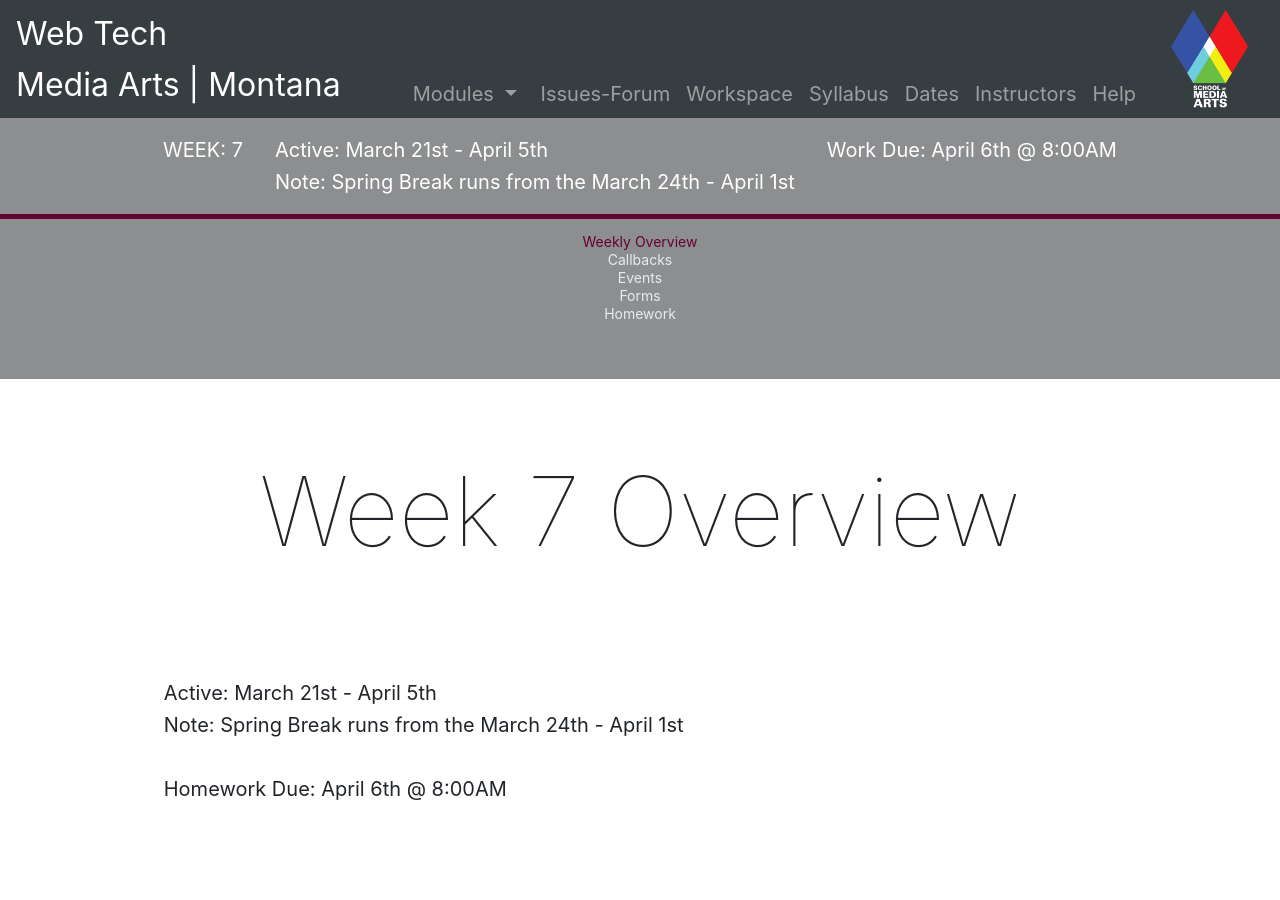
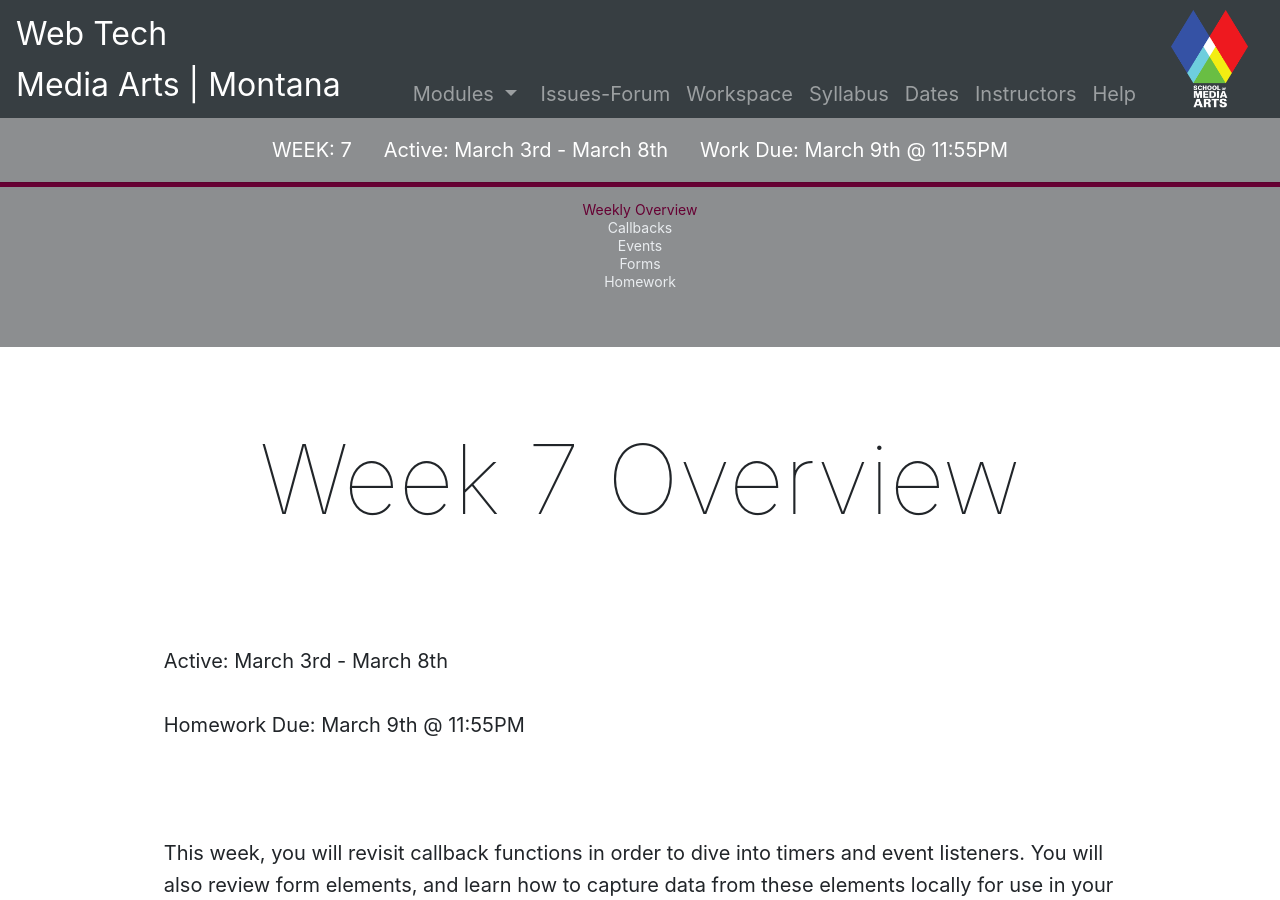
Before and after one commit to Montana-Media-Arts/441-web-tech-Spring2019-course, a Jekyll site: the page built from modules/week-7/_posts/2000-01-01-overview.md, in a window 1280 px wide and 900 px high. Built offline with Jekyll 4.4.1, drawn with Linux system fonts in a browser that asks for light colours; nearby versions of some CDN libraries.

Commit message:
updated dates and data

```diff
--- a/_data/dates.yml
+++ b/_data/dates.yml
@@ -1,16 +1,20 @@
 
-# Spring 2018
-1: ["January 24th - January 30th", "January 31st @ 8:00AM"]
-2: ["January 31st - February 6th", "February 7th @ 8:00AM"]
-3: ["February 7th - February 13th", "February 14th @ 8:00AM"]
-4: ["February 14th - February 20th", "February 21st @ 8:00AM"]
-5: ["February 21st - February 27th", "February 28th @ 8:00AM"]
-# 6: ["February 28th - March 6th", "March 7th @ 8:00AM"]
-6: ["March 7th - March 13th", "March 14th @ 8:00AM"]
-7: ["March 21st - April 5th<br>Note: Spring Break runs from the March 24th - April 1st", "April 6th @ 8:00AM"]
-8: ["April 10th - April 17th", "No Homework Due"]
-9: ["April 18th - April 24th", "April 25th @ 8:00AM"]
-10: ["April 30th - May 9th", "May 10th @ 8:00AM"]
+# Spring 2019
+1: ["January 13th - January 18th", "January 19th @ 11:55PM"]
+2: ["January 20th - January 25th", "January 26th @ 11:55PM"]
+3: ["January 27th - February 1st", "February 2nd @ 11:55AM"]
+4: ["February 3rd - February 8th", "February 9th @ 11:55PM"]
+5: ["February 17th - February 22nd", "February 23rd @ 11:55PM"]
+6: ["February 24th - March 1st", "March 2nd @ 11:550PM"]
+7: ["March 3rd - March 8th", "March 9th @ 11:55PM"]
+8: ["March 10th - March 15th", "March 16th @ 11:55PM"]
+9: ["March 17th - March 22nd", "March 23rd @ 11:55 PM"]
+10: ["March 24th - March 29th", "No Homework - Spring Break"]
+11: ["March 31st - April 5th", "April 6th @ 11:55PM"]
+12: ["April 7th - April 12th", "April 13th @ 11:55PM"]
+13: ["April 14th - April 19th", "April 20th @ 11:55PM"]
+14: ["April 21st - April 26th", "April 27th @ 11:55PM"]
+15: ["April 28th - May 3rd", "Final Due - May 3rd @ 11:55PM"]
 
 
 # 11: ["April 18th - April 24th", "April 25th @ 8:00AM"]
```
Also changed, not shown: modules/dates/_posts/2017-01-05-dates.md (+18 -14 lines).
